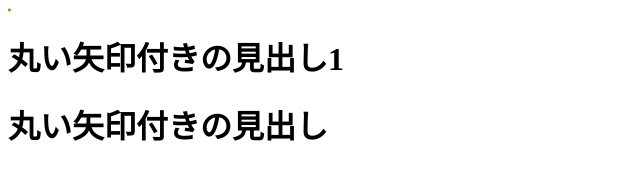
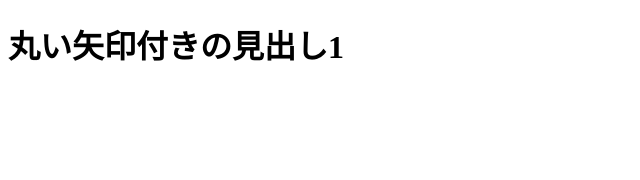
Before and after one commit to c3220308/www, a plain HTML site: page kadai1101/index.html in a window 1280 px wide. Shown: the whole page, without its empty margins (0-640 px from the left). Drawn offline with Linux system fonts and the light colour scheme.

Commit message:
update 2024 0619 3

```diff
--- a/kadai1101/index.html
+++ b/kadai1101/index.html
@@ -5,14 +5,14 @@
     <meta name="viewport" content="width=device-width, initial-scale=1.0">
     <title>Document</title>
     <style>
-.maru{
+    maru{
 width: 12px;
 height: 12px;
 -webkit-border-radius: 50%;
 border-radius: 50%;
 background: #7a0;
 }
-.maru{
+    maru{
 left: 3px;
 width: 3px;
 height: 3px;
@@ -20,8 +20,8 @@ border-top: 1px solid #fff;
 border-right: 1px solid #fff;
 -webkit-transform: rotate(45deg);
 transform: rotate(45deg);
-}
-</style>
+
+    </style>
 
 </head>
 
@@ -30,5 +30,3 @@ transform: rotate(45deg);
     <h1 class="q1">丸い矢印付きの見出し1</h1>
 </body>
 </html>
-
-<h1 class="q1">丸い矢印付きの見出し</h1>
```
